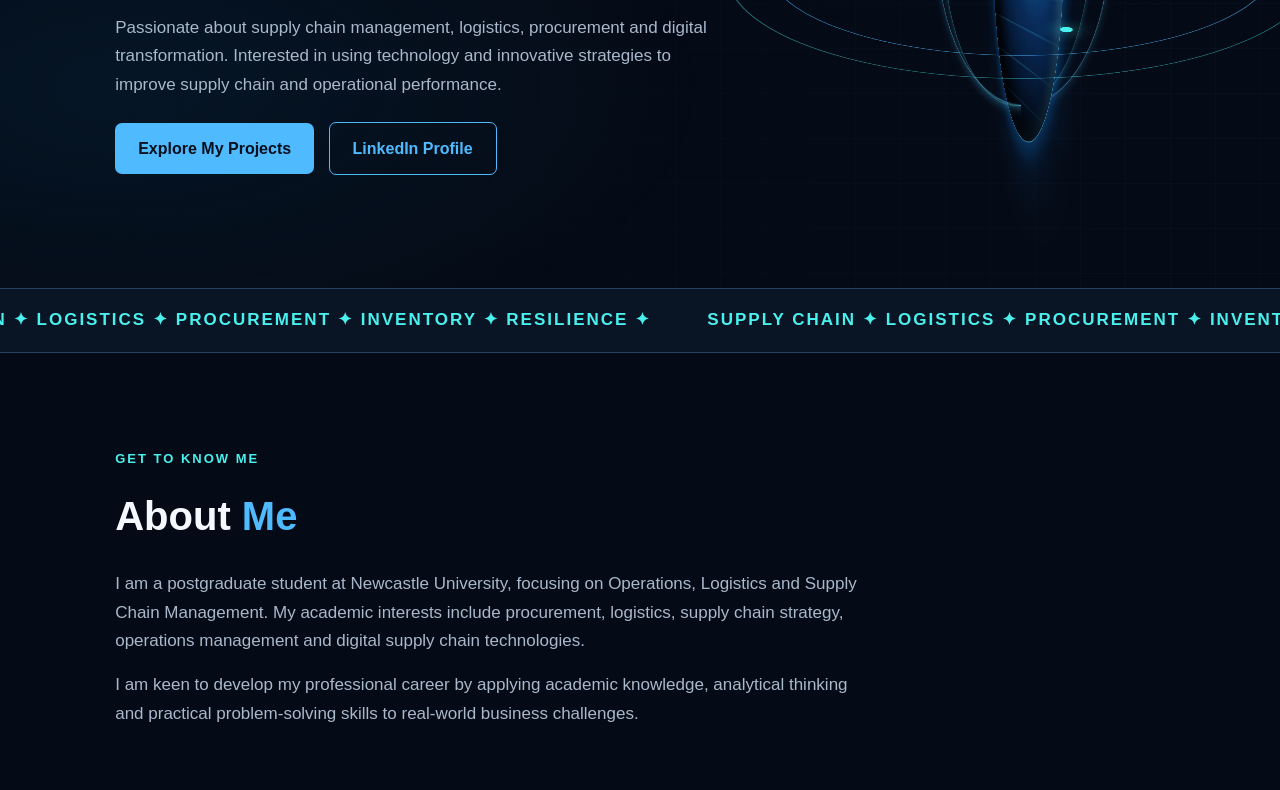
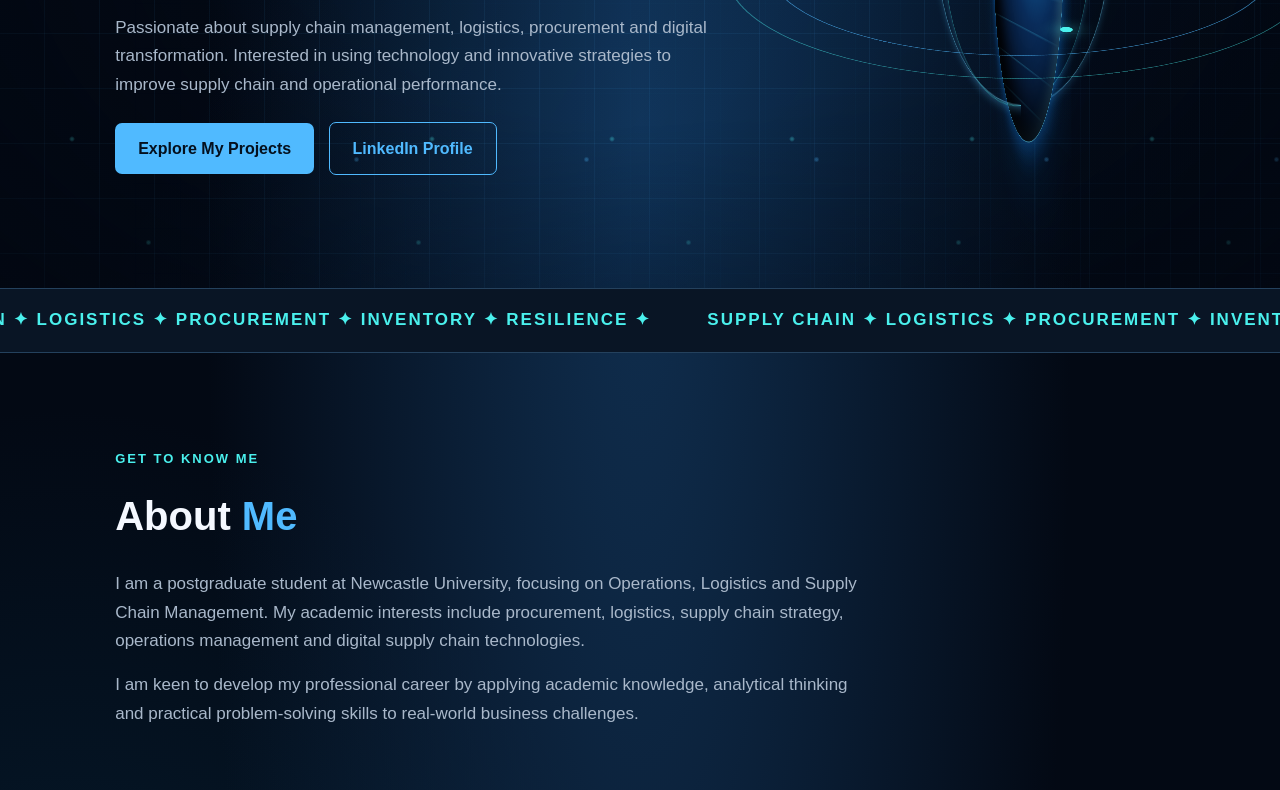
Before and after one commit to aswinfrancis1-coder/aswinfrancis.github.io, a plain HTML site: page index.html in a window 1280 px wide. Shown: the part 473-1263 px from the top of the page. Drawn offline with Linux system fonts and the light colour scheme.

Commit message:
Update animated website background

```diff
--- a/index.html
+++ b/index.html
@@ -15,15 +15,64 @@
   --muted:#a9b8ca;
 }
 *{box-sizing:border-box;margin:0;padding:0;scroll-behavior:smooth}
+
 body{
-  background:var(--bg);color:var(--white);
-  font-family:Arial,sans-serif;line-height:1.7;overflow-x:hidden
+  background:
+    radial-gradient(ellipse at 50% 15%, #102f50 0%, transparent 48%),
+    radial-gradient(ellipse at 5% 55%, #082d46 0%, transparent 42%),
+    radial-gradient(ellipse at 95% 80%, #102b49 0%, transparent 40%),
+    #030914;
+  color:var(--white);
+  font-family:Arial,sans-serif;
+  line-height:1.7;
+  overflow-x:hidden;
+  position:relative;
 }
+
 body::before{
-  content:"";position:fixed;inset:0;pointer-events:none;z-index:-1;
-  background:radial-gradient(ellipse at 75% 15%,#10345b55,transparent 40%),
-             radial-gradient(ellipse at 10% 70%,#082c4655,transparent 35%)
+  content:"";
+  position:fixed;
+  inset:0;
+  pointer-events:none;
+  z-index:-1;
+  background-image:
+    linear-gradient(#50baff12 1px, transparent 1px),
+    linear-gradient(90deg,#50baff12 1px, transparent 1px),
+    radial-gradient(circle at 20% 30%, #4af0ed55 1px, transparent 3px),
+    radial-gradient(circle at 75% 65%, #50baff55 1px, transparent 3px),
+    radial-gradient(circle at 45% 85%, #4af0ed44 1px, transparent 3px);
+  background-size:
+    55px 55px,
+    55px 55px,
+    180px 180px,
+    230px 230px,
+    270px 270px;
+  animation:backgroundMove 25s linear infinite;
 }
+
+body::after{
+  content:"";
+  position:fixed;
+  inset:0;
+  pointer-events:none;
+  z-index:-1;
+  background:
+    radial-gradient(ellipse at 50% 50%, transparent 35%, #020711aa 100%),
+    linear-gradient(120deg, transparent 35%, #168bff12 50%, transparent 65%);
+  background-size:100% 100%, 200% 200%;
+  animation:backgroundGlow 12s ease-in-out infinite alternate;
+}
+
+@keyframes backgroundMove{
+  from{background-position:0 0, 0 0, 0 0, 0 0, 0 0}
+  to{background-position:55px 55px, -55px 55px, 180px 90px, -230px 115px, 135px -270px}
+}
+
+@keyframes backgroundGlow{
+  from{background-position:center, 0% 50%}
+  to{background-position:center, 100% 50%}
+}
+
 nav{
   position:sticky;top:0;z-index:20;padding:17px 7%;
   display:flex;justify-content:space-between;align-items:center;
```
